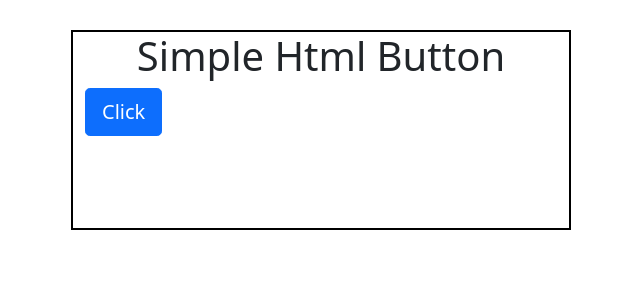
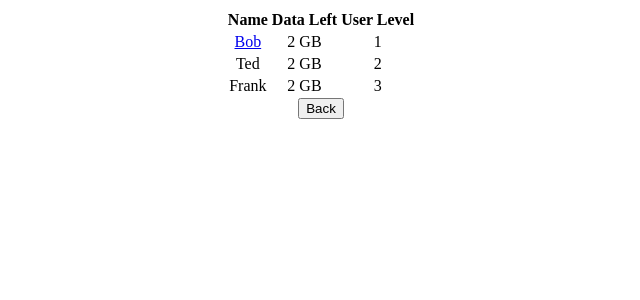
Before and after one commit to grey-box/Project_Cybercafe, a PHP site: page /Users.html in a window 1280 px wide. Shown: the top 300 px of the page, without its empty margins (319-959 px from the left). Run offline with PHP 8.4, Linux system fonts and the light colour scheme.

Commit message:
Added stuff
Added more css, auto centers
Made all links work
Removed reserve from data options due to difficulty in getting that to work.

```diff
--- a/HTML for Portal/Loginpage.html
+++ b/HTML for Portal/Loginpage.html
@@ -11,8 +11,10 @@
 <form action="/action_page.php"> <!--Add php stuff here-->
 <br>
   <label for="fname">Username:</label>
+  <br>
   <input type="text" id="fname" name="fname"><br><br>
   <label for="passreq">Password:</label>
+  <br>
     <input type="password" id="passreq" name="password" minlength="8" required >
     <br>
   <input type="submit" value="Login">
--- a/HTML for Portal/Reserve.html
+++ b/HTML for Portal/Reserve.html
@@ -1,6 +1,10 @@
 <!DOCTYPE html>
 <html>
 <head>
+
+<!--Will be added later, have no idea what forms we will need to do reservations, or if we will do it at all.-->
+
+
 <link href="https://cdn.jsdelivr.net/npm/bootstrap@5.0.2/dist/css/bootstrap.min.css" rel="stylesheet" >
 <script src="https://cdn.jsdelivr.net/npm/bootstrap@5.0.2/dist/js/bootstrap.bundle.min.js"></script>
     <title>Reserve</title>
--- a/HTML for Portal/Signup.html
+++ b/HTML for Portal/Signup.html
@@ -9,17 +9,20 @@
     <form action="/action_page.php"> <!--Add php stuff here-->
         <br>
             <label for="fname">Username:</label>
+            <br>
             <input type="text" id="fname" name="fname" minlength="1" required><br><br>
 
             <div class="container" style="text-align:center;">
             <label for="pass">Password (8 characters minimum):</label>
+            <br>
             <input type="password" id="pass" name="password" minlength="8" required >
             <br>
             <label for="passreq">Confirm Password:</label>
+            <br>
             <input type="password" id="passreq" name="password" minlength="8" required >
             <br>
             </div>
-          <input type="submit">
+          <input type="submit" value="Sign Up">
 
         </form>
 
--- a/HTML for Portal/Users.html
+++ b/HTML for Portal/Users.html
@@ -1,23 +1,47 @@
 <!DOCTYPE html>
 <html>
 <head>
-<link href="https://cdn.jsdelivr.net/npm/bootstrap@5.0.2/dist/css/bootstrap.min.css" rel="stylesheet" >
-<script src="https://cdn.jsdelivr.net/npm/bootstrap@5.0.2/dist/js/bootstrap.bundle.min.js"></script>
+
     <title>Users</title>
-    <style>
-        .container{
-            height: 200px;
-            width: 500px;
-            border: 2px solid black;
-            margin-top: 30px;
-        }
-    </style>
+    <link rel="stylesheet" href="styles.css">
 </head>
 <body>
+
+<!--Add php to import data from database.-->
+    <table style="text-align:center;">
+        <tr>
+          <th>Name</th>
+          <th>Data Left</th>
+          <th>User Level</th>
+        </tr>
+        <tr>
+
+            <td><!--Will link to an individual users settings page-->
+                <a href="Default.html">Bob</a>
+            </td>
+          <td>2 GB</td>
+          <td>1</td>
+        </tr>
+        <tr>
+          <td>Ted</td>
+          <td>2 GB</td>
+          <td>2</td>
+        </tr>
+        <tr>
+            <td>Frank</td>
+            <td>2 GB</td>
+            <td>3</td>
+          </tr>
+      </table>
+
+
+
+
+
     <div class="container">
-        <h1 style="text-align:center;">Simple Html Button</h1>
-        <a href=".html">
-            <button class="btn btn-primary btn-lg">Click</button>
+
+        <a href="MainMenu.html">
+            <button class="btn btn-primary btn-lg">Back</button>
         </a>
     </div>
 </body>
--- a/HTML for Portal/styles.css
+++ b/HTML for Portal/styles.css
@@ -10,5 +10,13 @@
   }
   body {
     text-align: center;
-
-}
+    align-items: center;
+    align-content: center;
+  }
+  table {
+    text-align: center;
+    align-items: center;
+    align-content: center;
+    margin-left: auto;
+    margin-right: auto;
+  }
```
Also changed, not shown: HTML for Portal/Advance.html (+31 -3 lines), HTML for Portal/Data.html (+14 -13 lines), HTML for Portal/MainMenu.html (+6 -6 lines).
